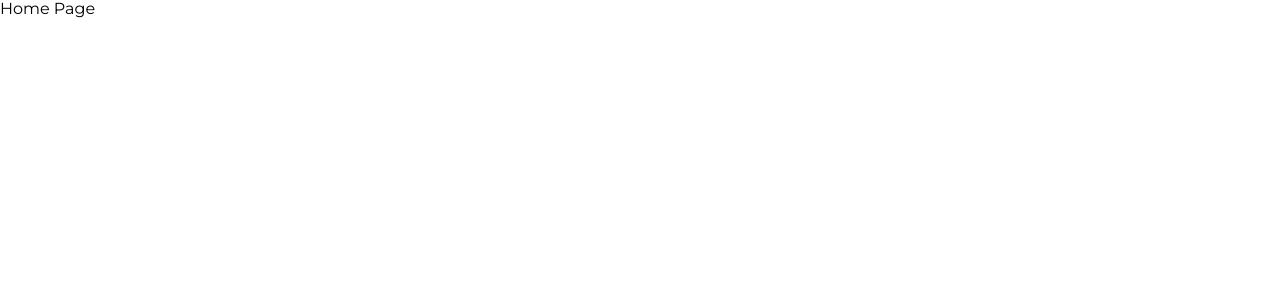
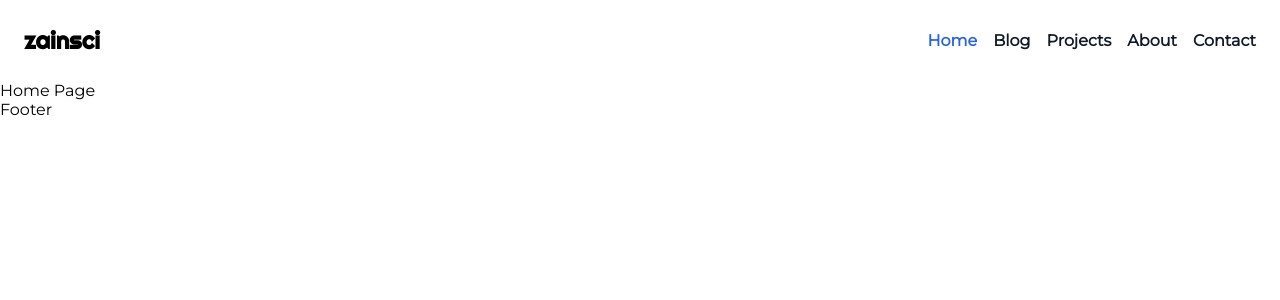
Before and after one commit to zainsci/zainsci.dev, a Next.js app: page / in a window 1280 px wide. Shown: the top 300 px of the page. Built offline with nearby package versions, Linux system fonts and the light colour scheme.

Commit message:
Add Styling To _app

```diff
--- a/components/layout.js
+++ b/components/layout.js
@@ -1,5 +1,16 @@
+import Header from "./header";
+import Footer from "./footer";
+
 const Layout = ({ children }) => {
-  return <div>{children}</div>;
+  return (
+    <div>
+      <Header />
+
+      {children}
+
+      <Footer />
+    </div>
+  );
 };
 
 export default Layout;
```
